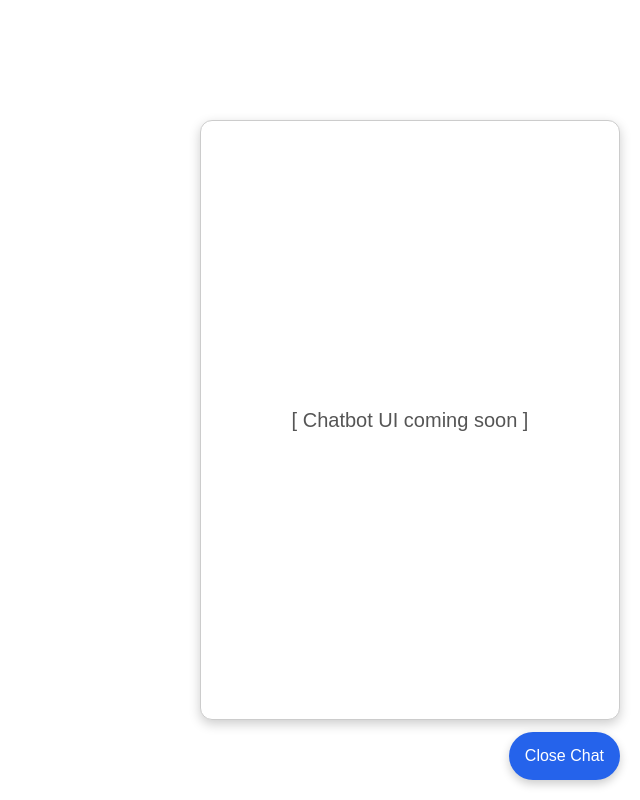
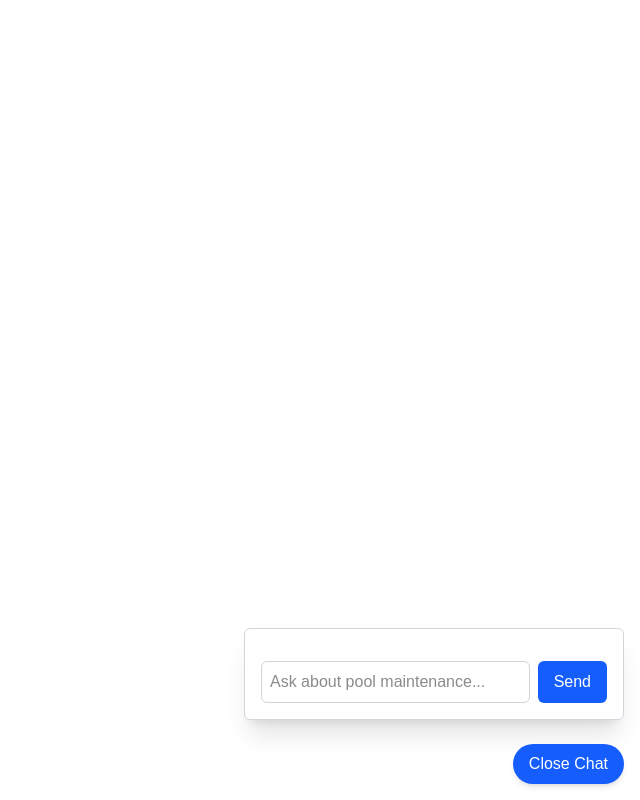
Before and after one commit to timothydrew92/poolpal-ai-chat, a Next.js app: page / in a window 1280 px wide. Both pictures are taken after a click on the button "Chat with PoolPal". Shown: the whole page, without its empty margins (640-1280 px from the left). Built offline with nearby package versions, Linux system fonts and the light colour scheme.

Commit message:
Add toggle to ChatBot component and fix page.tsx

```diff
--- a/src/app/page.tsx
+++ b/src/app/page.tsx
@@ -1,4 +1,4 @@
-import ChatbotWidget from "../components/Chatbotwidget";
+import ChatbotWidget from "../components/Chatbot";
 
 export default function Home() {
   return (
--- a/src/components/Chatbot.tsx
+++ b/src/components/Chatbot.tsx
@@ -1,4 +1,4 @@
-'use client';
+"use client";
 import { useState } from "react";
 
 export default function ChatBot() {
@@ -11,6 +11,7 @@ export default function ChatBot() {
   ]);
   const [input, setInput] = useState("");
   const [loading, setLoading] = useState(false);
+  const [visible, setVisible] = useState(false); // <- toggle state
 
   const handleSubmit = async (e: React.FormEvent) => {
     e.preventDefault();
@@ -33,7 +34,18 @@ export default function ChatBot() {
 
   return (
     <>
-      <div className="bg-white shadow-md p-4 mb-6 max-h-[500px] overflow-y-auto rounded-md">
+      {/* Toggle Button */}
+      <button
+        onClick={() => setVisible((prev) => !prev)}
+        className="fixed bottom-4 right-4 bg-blue-600 text-white px-4 py-2 rounded-full shadow-md z-50"
+      >
+        {visible ? "Close Chat" : "Chat with PoolPal"}
+      </button>
+
+      {/* Chat UI */}
+      {visible && (
+        <div className="fixed bottom-20 right-4 w-[380px] max-h-[640px] bg-white border border-gray-300 shadow-xl rounded-md p-4 z-40">
+          <div className="overflow-y-auto max-h-[460px] mb-4">
             {messages
               .filter((m) => m.role !== "system")
               .map((msg, idx) => (
@@ -65,6 +77,8 @@ export default function ChatBot() {
               {loading ? "..." : "Send"}
             </button>
           </form>
+        </div>
+      )}
     </>
   );
 }
--- a/src/components/Chatbotwidget.tsx
+++ /dev/null
@@ -1,58 +0,0 @@
-"use client";
-
-import { useState } from "react";
-
-export default function Chatbotwidget() {
-  const [visible, setVisible] = useState(false);
-
-  const toggleChat = () => {
-    setVisible(!visible);
-  };
-
-  return (
-    <>
-      <button
-        onClick={toggleChat}
-        style={{
-          position: "fixed",
-          bottom: "20px",
-          right: "20px",
-          padding: "12px 16px",
-          background: "#2563EB",
-          color: "#fff",
-          border: "none",
-          borderRadius: "9999px",
-          boxShadow: "0 4px 10px rgba(0,0,0,0.2)",
-          cursor: "pointer",
-          zIndex: 9998,
-        }}
-      >
-        {visible ? "Close Chat" : "Chat with PoolPal"}
-      </button>
-
-      {visible && (
-        <div
-          style={{
-            position: "fixed",
-            bottom: "80px",
-            right: "20px",
-            width: "420px",
-            height: "600px",
-            border: "1px solid #ccc",
-            borderRadius: "12px",
-            backgroundColor: "#fff",
-            boxShadow: "0 4px 12px rgba(0,0,0,0.2)",
-            zIndex: 9999,
-            display: "flex",
-            alignItems: "center",
-            justifyContent: "center",
-            fontSize: "1.25rem",
-            color: "#555"
-          }}
-        >
-          [ Chatbot UI coming soon ]
-        </div>
-      )}
-    </>
-  );
-}
```
Lines whose indentation alone changed are shown as unchanged.
